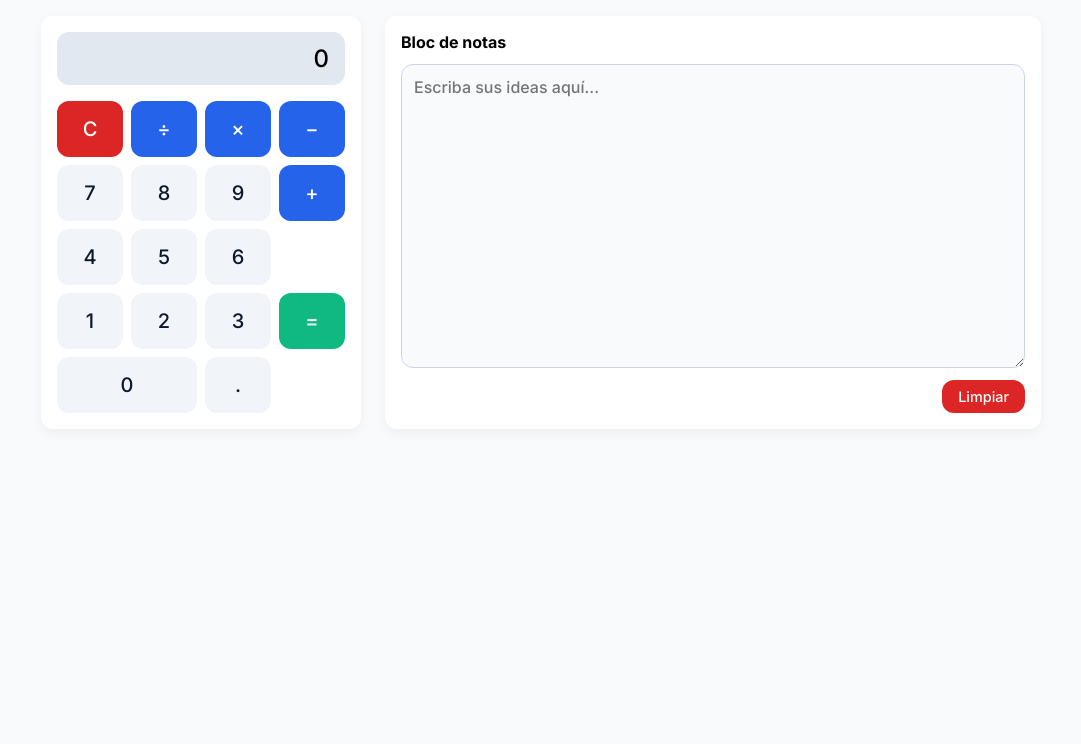
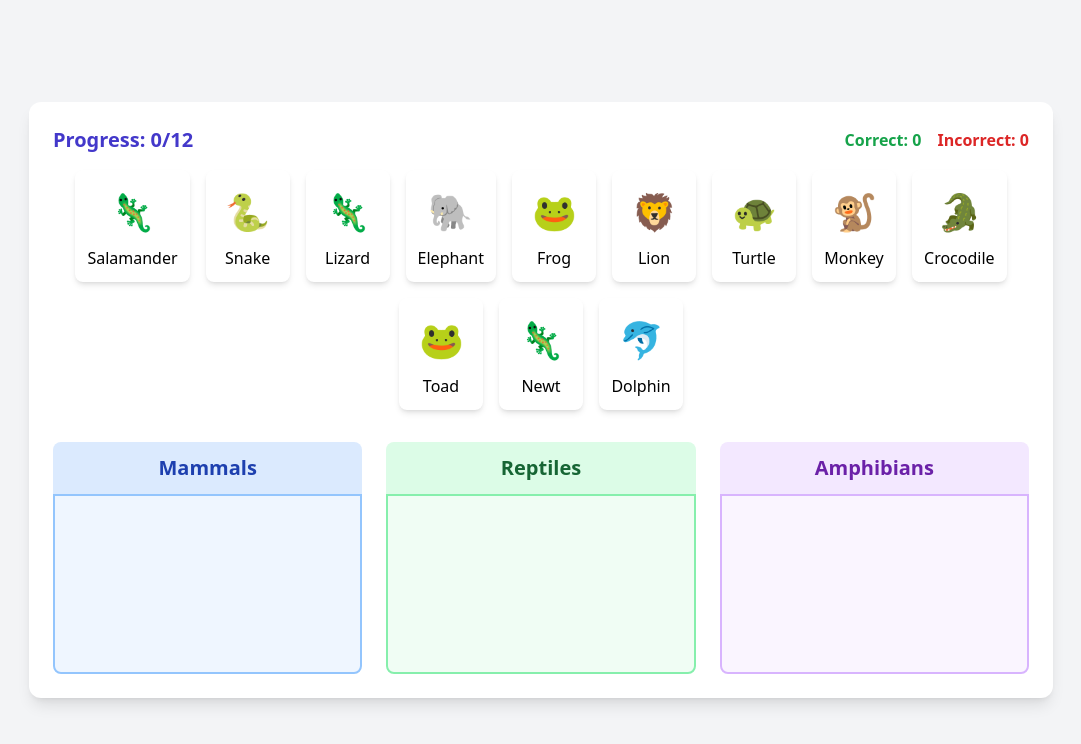
Before and after one commit to KarlaN2024/PRUEBAS_EDU, a plain HTML site: page index.html in a window 1280 px wide. Shown: the whole page, without its empty margins (99-1180 px from the left). Drawn offline with nearby package versions, Linux system fonts and the light colour scheme.

Commit message:
Update index.html

```diff
--- a/index.html
+++ b/index.html
@@ -1,186 +1,148 @@
 <!DOCTYPE html>
-<html lang="es">
+<html lang="en">
 <head>
   <meta charset="UTF-8" />
   <meta name="viewport" content="width=device-width, initial-scale=1.0" />
-    <title>Calculadora + Bloc de notas</title>
-    <link href="https://fonts.googleapis.com/css2?family=Inter:wght@300;500;700&display=swap" rel="stylesheet" />
+  <title>Animal Categorization Game</title>
+  <script src="https://cdn.tailwindcss.com"></script>
   <style>
-      :root {
-        --bg: #f8fafc;
-        --panel: #ffffff;
-        --primary: #2563eb;
-        --danger: #dc2626;
-        --success: #10b981;
-        --radius: 0.75rem;
-        --shadow: 0 4px 12px rgba(0, 0, 0, 0.05);
+    .draggable { cursor: grab; transition: transform 0.15s, box-shadow 0.15s; }
+    .draggable:active { cursor: grabbing; transform: scale(1.05); }
+    .draggable.dragging { opacity: 0.8; box-shadow: 0 10px 15px -3px rgba(0,0,0,0.1); }
+    .category-container { min-height: 180px; transition: background-color 0.3s; }
+    .category-container.drag-over { background-color: rgba(147, 197, 253, 0.3); }
+    .animal-icon { width: 60px; height: 60px; display: flex; align-items: center; justify-content: center; }
+    @keyframes correct { 0%,100% { transform: scale(1); } 50% { transform: scale(1.1); } }
+    @keyframes incorrect {
+      0%,100% { transform: translateX(0); }
+      20% { transform: translateX(-10px); }
+      40% { transform: translateX(10px); }
+      60% { transform: translateX(-10px); }
+      80% { transform: translateX(10px); }
     }
-
-      * {
-        box-sizing: border-box;
-        font-family: "Inter", sans-serif;
-      }
-
-      /* Quitamos altura mínima para que el fondo se ajuste al contenido */
-      body {
-        background: var(--bg);
-        display: flex;
-        justify-content: center;
-        align-items: flex-start;
-        margin: 0;
-        padding: 1rem;
-      }
-
-      /* Contenedor general – fila flexible */
-      .tools {
-        display: flex;
-        gap: 1.5rem;
-        flex-wrap: wrap; /* En pantallas pequeñas se apilan */
-        width: 100%;
-        max-width: 1000px;
-      }
-
-      /* ───── CALCULADORA ───── */
-      .calculator {
-        background: var(--panel);
-        border-radius: var(--radius);
-        box-shadow: var(--shadow);
-        width: 320px;
-        padding: 1rem;
-        display: grid;
-        grid-template-rows: auto 1fr;
-        gap: 1rem;
-      }
-
-      .display {
-        background: #e2e8f0;
-        border-radius: var(--radius);
-        padding: 0.75rem 1rem;
-        font-size: 1.5rem;
-        text-align: right;
-        overflow-x: auto;
-      }
-
-      .keys {
-        display: grid;
-        grid-template-columns: repeat(4, 1fr);
-        gap: 0.5rem;
-      }
-
-      button {
-        padding: 1rem;
-        font-size: 1.25rem;
-        border: none;
-        border-radius: var(--radius);
-        cursor: pointer;
-        transition: background 0.15s ease, transform 0.15s ease;
-      }
-
-      button:active {
-        transform: scale(0.96);
-      }
-
-      .operator { background: var(--primary); color: #fff; }
-      .clear    { background: var(--danger);  color: #fff; }
-      .equal    { background: var(--success); color: #fff; }
-      .number   { background: #f1f5f9; color: #0f172a; }
-      .invisible{ visibility: hidden; }
-
-      /* ───── NOTEPAD ───── */
-      .notepad {
-        background: var(--panel);
-        border-radius: var(--radius);
-        box-shadow: var(--shadow);
-        padding: 1rem;
-        display: flex;
-        flex-direction: column;
-        gap: 0.75rem;
-        flex: 1 1 320px;
-      }
-
-      .notepad label   { font-weight: 600; }
-      .notepad textarea {
-        flex: 1;
-        resize: vertical;
-        min-height: 220px;
-        border: 1px solid #cbd5e1;
-        border-radius: var(--radius);
-        padding: 0.75rem;
-        font-size: 1rem;
-        background: #f8fafc;
-      }
-      .notepad button {
-        align-self: flex-end;
-        background: var(--danger);
-        color: #fff;
-        padding: 0.5rem 1rem;
-        font-size: 0.9rem;
+    .correct-animation { animation: correct 0.5s ease; }
+    .incorrect-animation { animation: incorrect 0.5s ease; }
+    @media (max-width: 768px) {
+      .animal-icon { width: 50px; height: 50px; }
     }
   </style>
 </head>
-  <body>
-    <div class="tools">
-      <!-- CALCULADORA -->
-      <div class="calculator">
-        <div id="display" class="display">0</div>
-        <div class="keys">
-          <button class="clear" data-action="clear">C</button>
-          <button class="operator" data-action="divide">÷</button>
-          <button class="operator" data-action="multiply">×</button>
-          <button class="operator" data-action="subtract">−</button>
-          <button class="number">7</button>
-          <button class="number">8</button>
-          <button class="number">9</button>
-          <button class="operator" data-action="add">+</button>
-          <button class="number">4</button>
-          <button class="number">5</button>
-          <button class="number">6</button>
-          <button class="number invisible" disabled></button>
-          <button class="number">1</button>
-          <button class="number">2</button>
-          <button class="number">3</button>
-          <button class="equal" data-action="equal">=</button>
-          <button class="number" style="grid-column: span 2;">0</button>
-          <button class="number">.</button>
-          <button class="number invisible" disabled></button>
+<body class="bg-gray-100 min-h-screen flex items-center justify-center p-4">
+<div id="game-container" class="w-full max-w-5xl bg-white rounded-xl shadow-lg p-6">
+  <div class="flex justify-between items-center mb-4">
+    <div class="text-xl font-semibold text-indigo-700">Progress: <span id="progress">0</span>/<span id="total">12</span></div>
+    <div class="flex items-center">
+      <div class="mr-4"><span class="font-semibold text-green-600">Correct: <span id="correct-count">0</span></span></div>
+      <div><span class="font-semibold text-red-600">Incorrect: <span id="incorrect-count">0</span></span></div>
     </div>
   </div>
 
-      <!-- NOTEPAD -->
-      <div class="notepad">
-        <label for="notes">Bloc de notas</label>
-        <textarea id="notes" placeholder="Escriba sus ideas aquí..."></textarea>
-        <button id="clear-notes">Limpiar</button>
+  <div class="flex flex-wrap justify-center gap-4 mb-8" id="animals-container"></div>
+
+  <div class="grid grid-cols-1 md:grid-cols-3 gap-6">
+    <div class="category-box">
+      <div class="bg-blue-100 rounded-t-lg p-3"><h2 class="text-xl font-bold text-blue-800 text-center">Mammals</h2></div>
+      <div class="category-container border-2 border-blue-300 bg-blue-50 rounded-b-lg p-4 flex flex-wrap justify-center gap-2" data-category="mammal"></div>
+    </div>
+    <div class="category-box">
+      <div class="bg-green-100 rounded-t-lg p-3"><h2 class="text-xl font-bold text-green-800 text-center">Reptiles</h2></div>
+      <div class="category-container border-2 border-green-300 bg-green-50 rounded-b-lg p-4 flex flex-wrap justify-center gap-2" data-category="reptile"></div>
+    </div>
+    <div class="category-box">
+      <div class="bg-purple-100 rounded-t-lg p-3"><h2 class="text-xl font-bold text-purple-800 text-center">Amphibians</h2></div>
+      <div class="category-container border-2 border-purple-300 bg-purple-50 rounded-b-lg p-4 flex flex-wrap justify-center gap-2" data-category="amphibian"></div>
+    </div>
+  </div>
+</div>
+
+<div id="feedback" class="fixed bottom-4 left-1/2 transform -translate-x-1/2 bg-white rounded-lg shadow-lg p-4 hidden">
+  <p class="text-lg font-semibold"></p>
+</div>
+
+<div id="completion-modal" class="fixed inset-0 bg-black bg-opacity-50 flex items-center justify-center hidden">
+  <div class="bg-white rounded-xl shadow-xl p-8 max-w-md mx-4">
+    <h2 class="text-2xl font-bold text-indigo-700 mb-4">Great Job!</h2>
+    <p class="text-lg mb-6">You've completed the animal classification game!</p>
+    <div class="mb-6">
+      <p class="font-semibold text-lg">Your Results:</p>
+      <p class="text-green-600">Correct: <span id="final-correct">0</span></p>
+      <p class="text-red-600">Incorrect: <span id="final-incorrect">0</span></p>
+    </div>
+    <button id="play-again" class="bg-indigo-600 hover:bg-indigo-700 text-white font-bold py-3 px-6 rounded-lg w-full transition duration-300">
+      Play Again
+    </button>
   </div>
 </div>
 
 <script>
-      /* ───── CALCULADORA ───── */
-      const display = document.getElementById("display");
-      const keys = document.querySelector(".keys");
-      let firstValue = null, operator = null, waiting = false;
-      const calc = { add:(a,b)=>a+b, subtract:(a,b)=>a-b, multiply:(a,b)=>a*b, divide:(a,b)=>a/b };
-      keys.addEventListener("click", e=>{
-        if(!e.target.matches("button")||e.target.disabled) return;
-        const {textContent:txt, dataset:{action}} = e.target;
-        if(!action){
-          display.textContent = waiting ? txt : (display.textContent==="0"?txt:display.textContent+txt);
-          waiting = false; return;
+document.addEventListener('DOMContentLoaded', () => {
+  const animals = [
+    { id: 1, name: "Elephant", category: "mammal", emoji: "🐘" },
+    { id: 2, name: "Lion", category: "mammal", emoji: "🦁" },
+    { id: 3, name: "Dolphin", category: "mammal", emoji: "🐬" },
+    { id: 4, name: "Monkey", category: "mammal", emoji: "🐒" },
+    { id: 5, name: "Snake", category: "reptile", emoji: "🐍" },
+    { id: 6, name: "Turtle", category: "reptile", emoji: "🐢" },
+    { id: 7, name: "Crocodile", category: "reptile", emoji: "🐊" },
+    { id: 8, name: "Lizard", category: "reptile", emoji: "🦎" },
+    { id: 9, name: "Frog", category: "amphibian", emoji: "🐸" },
+    { id: 10, name: "Salamander", category: "amphibian", emoji: "🦎" },
+    { id: 11, name: "Toad", category: "amphibian", emoji: "🐸" },
+    { id: 12, name: "Newt", category: "amphibian", emoji: "🦎" }
+  ];
+  let stats = { correct: 0, incorrect: 0, completed: 0, total: animals.length };
+  document.getElementById('total').textContent = stats.total;
+  const animalsContainer = document.getElementById('animals-container');
+  const shuffled = [...animals].sort(() => Math.random() - 0.5);
+  shuffled.forEach(a => {
+    const el = document.createElement('div');
+    el.className = 'draggable bg-white rounded-lg shadow-md p-3 flex flex-col items-center';
+    el.setAttribute('draggable', 'true');
+    el.dataset.id = a.id; el.dataset.category = a.category;
+    el.innerHTML = `<div class="animal-icon text-4xl mb-1">${a.emoji}</div><div class="text-center font-medium">${a.name}</div>`;
+    el.addEventListener('dragstart', () => { dragged = el; el.classList.add('dragging'); el.style.opacity = '0.4'; });
+    el.addEventListener('dragend', () => { el.classList.remove('dragging'); el.style.opacity = '1'; dragged = null; });
+    animalsContainer.appendChild(el);
+  });
+  document.querySelectorAll('.category-container').forEach(c => {
+    c.addEventListener('dragover', e => e.preventDefault());
+    c.addEventListener('dragenter', () => c.classList.add('drag-over'));
+    c.addEventListener('dragleave', () => c.classList.remove('drag-over'));
+    c.addEventListener('drop', () => {
+      if (!dragged) return;
+      const correct = dragged.dataset.category === c.dataset.category;
+      checkAnswer(dragged, c, correct);
+      c.classList.remove('drag-over');
+    });
+  });
+  let dragged = null;
+  function checkAnswer(el, target, correct) {
+    el.removeAttribute('draggable');
+    target.appendChild(el);
+    stats.completed++;
+    if (correct) {
+      stats.correct++; el.classList.add('correct-animation', 'ring-2', 'ring-green-500');
+      showFeedback("Correct!", 'text-green-600');
+    } else {
+      stats.incorrect++; el.classList.add('incorrect-animation', 'ring-2', 'ring-red-500');
+      showFeedback("Oops!", 'text-red-600');
     }
-        if(action==="clear"){ firstValue=null; operator=null; waiting=false; display.textContent="0"; return; }
-        if(["add","subtract","multiply","divide"].includes(action)){
-          if(firstValue===null){ firstValue=parseFloat(display.textContent); }
-          else if(operator&&!waiting){ firstValue = calc[operator](firstValue, parseFloat(display.textContent)); display.textContent=String(firstValue); }
-          operator=action; waiting=true; return;
+    document.getElementById('progress').textContent = stats.completed;
+    document.getElementById('correct-count').textContent = stats.correct;
+    document.getElementById('incorrect-count').textContent = stats.incorrect;
+    if (stats.completed === stats.total) setTimeout(showModal, 1500);
   }
-        if(action==="equal" && operator && !waiting){
-          const result = calc[operator](firstValue, parseFloat(display.textContent));
-          display.textContent=String(result); firstValue=result; operator=null;
+  function showFeedback(msg, cls) {
+    const box = document.getElementById('feedback'), p = box.querySelector('p');
+    p.textContent = msg; p.className = `text-lg font-semibold ${cls}`;
+    box.classList.remove('hidden'); setTimeout(() => box.classList.add('hidden'), 2000);
   }
-      });
-      /* ───── NOTEPAD ───── */
-      document.getElementById("clear-notes").addEventListener("click",()=>{
-        const ta=document.getElementById("notes"); ta.value=""; ta.focus();
+  function showModal() {
+    document.getElementById('final-correct').textContent = stats.correct;
+    document.getElementById('final-incorrect').textContent = stats.incorrect;
+    document.getElementById('completion-modal').classList.remove('hidden');
+  }
+  document.getElementById('play-again').addEventListener('click', () => window.location.reload());
 });
 </script>
 </body>
```
Lines whose indentation alone changed are shown as unchanged.
